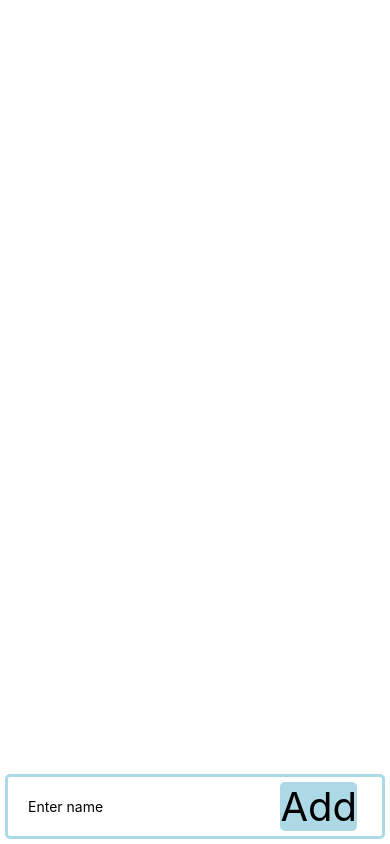
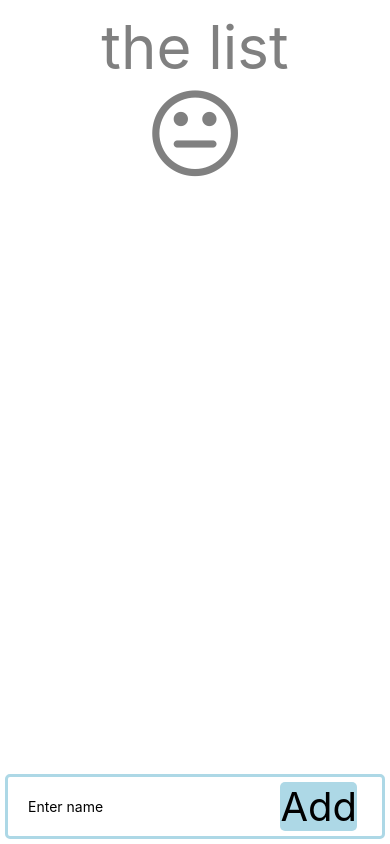
Before and after one commit to joakim-ha/countingstuff, a React Native app: screen / in a window 390 px wide. Built offline with nearby package versions, Linux system fonts and the light colour scheme.

Commit message:
Add: alternative screen when the list is empty

```diff
--- a/App.js
+++ b/App.js
@@ -6,8 +6,10 @@ import {
   StyleSheet,
   View,
   Platform,
+  Text,
 } from "react-native";
 import { SafeAreaView, SafeAreaProvider } from "react-native-safe-area-context";
+import Icon from "react-native-vector-icons/FontAwesome";
 
 import { AddRow } from "./components/AddRow";
 import { CountableRow } from "./components/CountableRow";
@@ -57,7 +59,13 @@ export default function App() {
       <SafeAreaProvider>
         <SafeAreaView style={styles.container}>
           <ScrollView>
-            {countables.map((countable, index) => (
+            {countables.length === 0 ? (
+              <View style={styles.alternativeScreen}>
+                <Text style={styles.bigText}>No items in the list</Text>
+                <Icon name="meh-o" size={100} color="gray" />
+              </View>
+            ) : (
+              countables.map((countable, index) => (
                 <CountableRow
                   countable={countable}
                   key={countable.name}
@@ -65,7 +73,8 @@ export default function App() {
                   index={index}
                   removeCountable={() => removeCountable(index)}
                 />
-            ))}
+              ))
+            )}
             <View style={{ flex: 1 }} />
           </ScrollView>
           <AddRow addNewCountable={addNewCountable} countables={countables} />
@@ -82,4 +91,14 @@ const styles = StyleSheet.create({
     backgroundColor: "#fff",
     justifyContent: "flex-end",
   },
+  alternativeScreen: {
+    flex: 1,
+    justifyContent: "center",
+    alignItems: "center",
+  },
+  bigText: {
+    fontSize: 60,
+    textAlign: "center",
+    color: "gray",
+  },
 });
--- a/components/AddRow.js
+++ b/components/AddRow.js
@@ -1,6 +1,5 @@
 import { useState } from "react";
 import { View, TextInput, Text, Keyboard } from "react-native";
-
 
 import { CountableButton } from "./CountableButton";
 import { CommonStyles } from "../styles/CommonStyles";
```
Also changed, not shown: 1 other file (tests, documents, lock files or other folders). Lines whose indentation alone changed are shown as unchanged.
